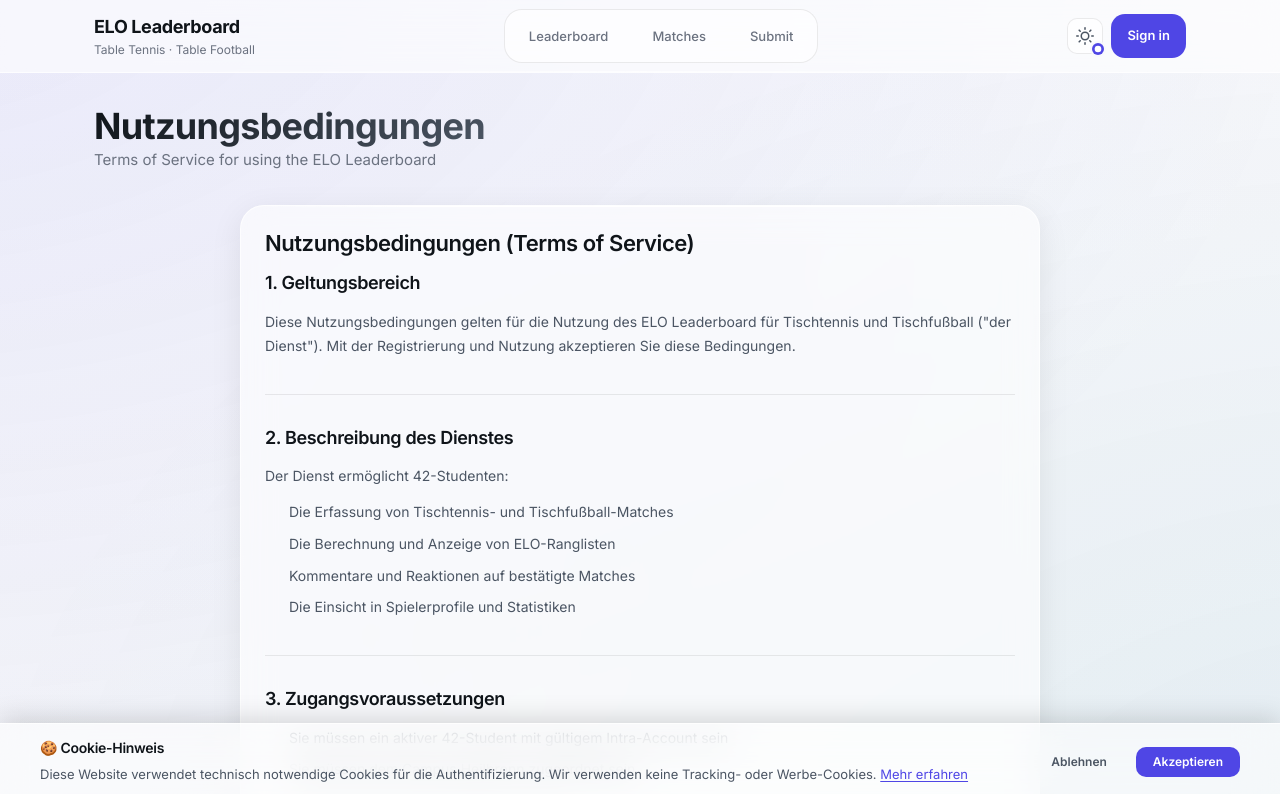
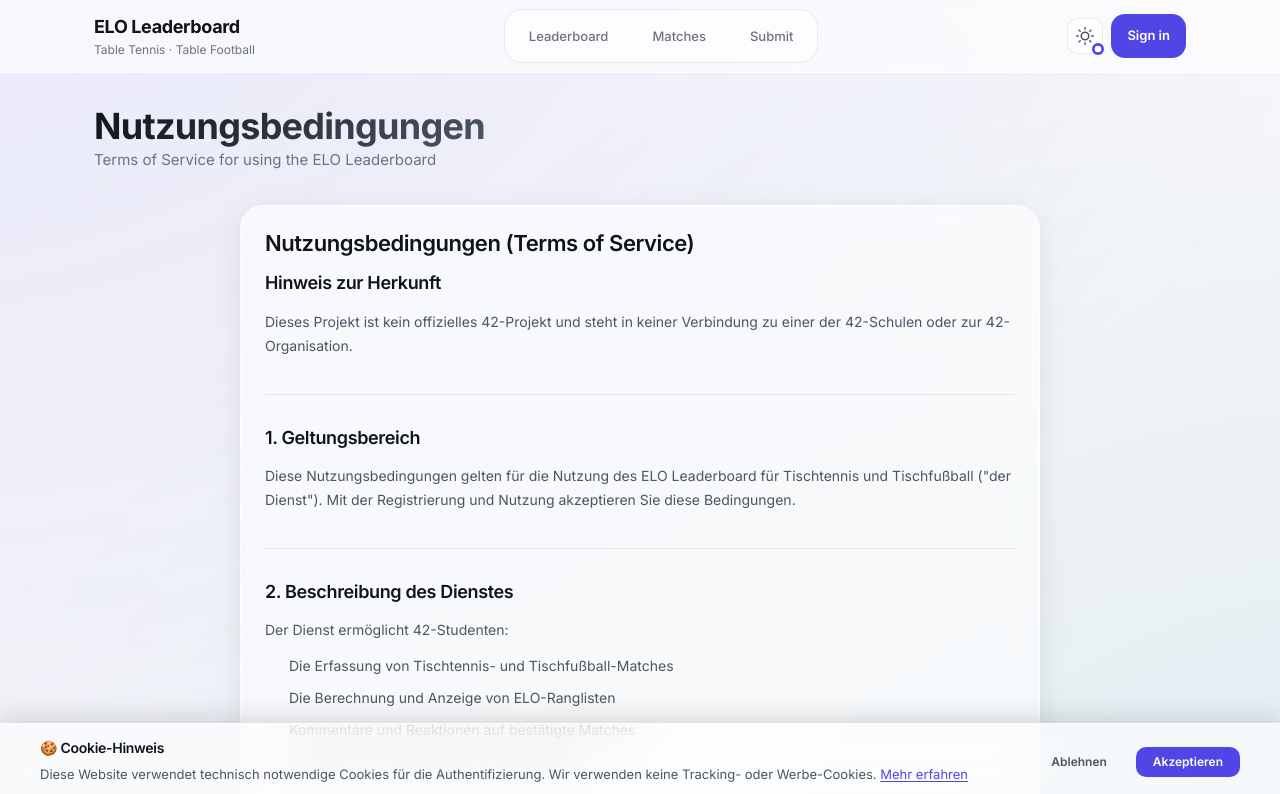
Before and after one commit to nweber23/42_ELO_Leaderboard, a React (Vite) app in the folder frontend/: page /terms in a window 1280 px wide. Shown: the top 794 px of the page. Built offline with nearby package versions, Linux system fonts and the light colour scheme; no server answers.

Commit message:
feat: Add disclaimer about project affiliation in Terms of Service

```diff
--- a/frontend/src/pages/Terms.tsx
+++ b/frontend/src/pages/Terms.tsx
@@ -14,6 +14,14 @@ export function Terms() {
           <CardTitle>Nutzungsbedingungen (Terms of Service)</CardTitle>
         </CardHeader>
         <CardContent>
+          <section className="legal-section">
+            <h2>Hinweis zur Herkunft</h2>
+            <p>
+              Dieses Projekt ist kein offizielles 42-Projekt und steht in keiner
+              Verbindung zu einer der 42-Schulen oder zur 42-Organisation.
+            </p>
+          </section>
+
           <section className="legal-section">
             <h2>1. Geltungsbereich</h2>
             <p>
```
